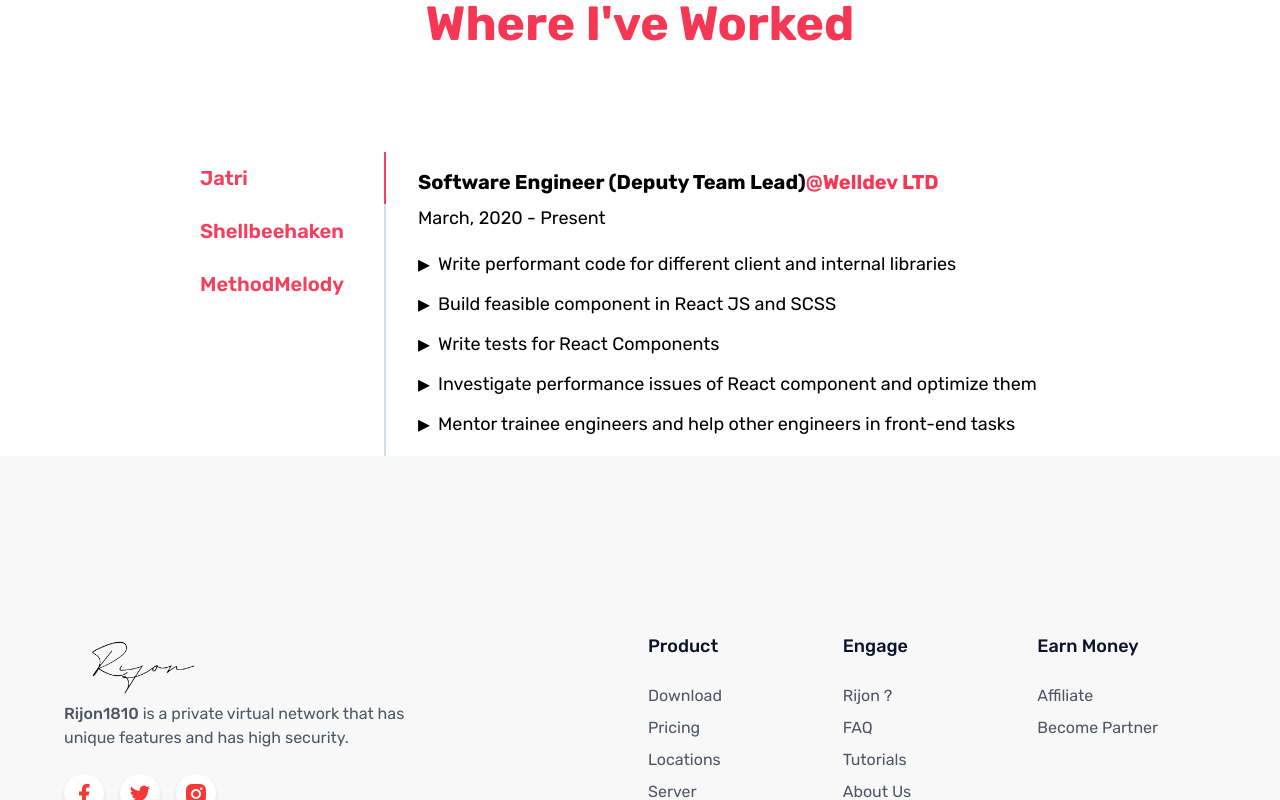
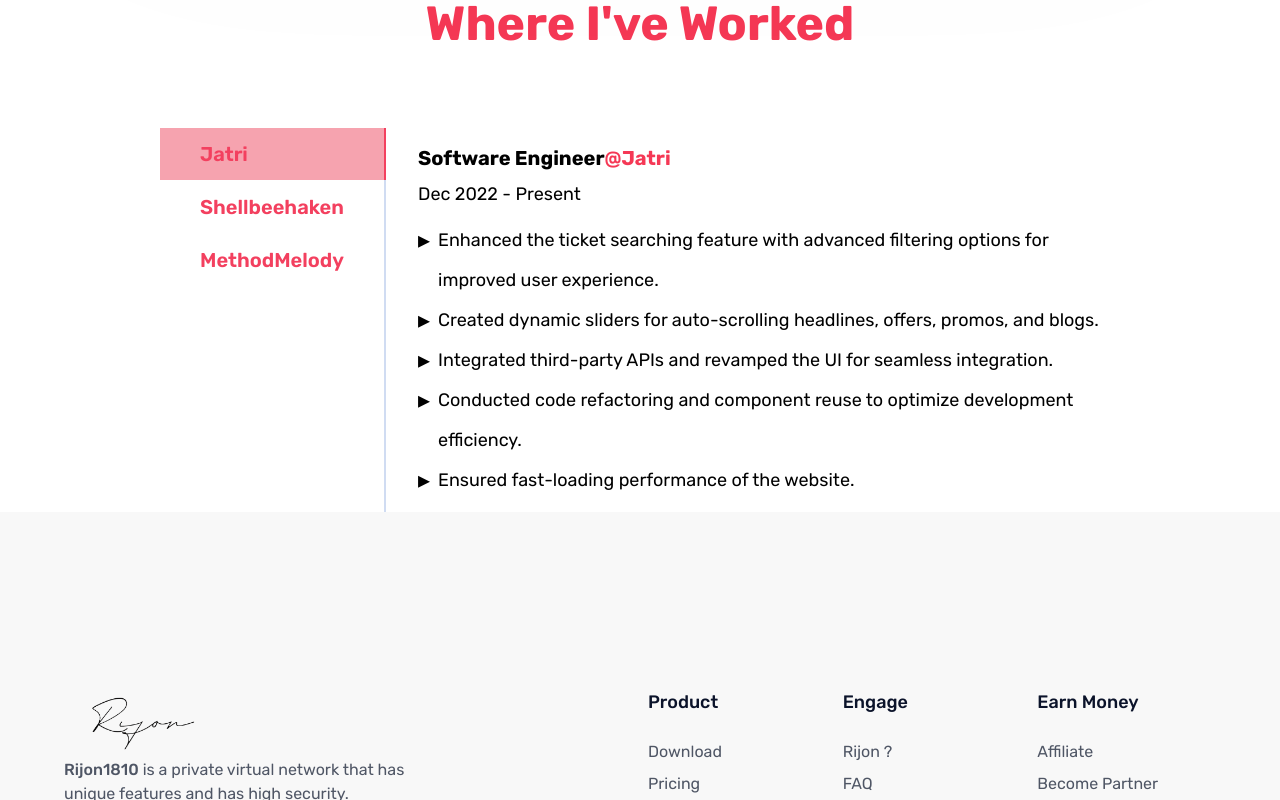
Before and after one commit to Rijon1810/dream-rijon1810-client, a Next.js app: page / in a window 1280 px wide. Shown: the part 1135-1935 px from the top of the page. Built offline with nearby package versions, Linux system fonts and the light colour scheme.

Commit message:
work place section completed

```diff
--- a/components/About/WorkPlace/WorkPlace.jsx
+++ b/components/About/WorkPlace/WorkPlace.jsx
@@ -15,18 +15,54 @@
     {
       name: "Jatri",
       key: 0,
+      designation: "Software Engineer",
+      duration: "Dec 2022 - Present",
+      responsibility: [
+        "Enhanced the ticket searching feature with advanced filtering options for improved user experience.",
+        "Created dynamic sliders for auto-scrolling headlines, offers, promos, and blogs.",
+        "Integrated third-party APIs and revamped the UI for seamless integration.",
+        "Conducted code refactoring and component reuse to optimize development efficiency.",
+        "Ensured fast-loading performance of the website.",
+      ],
     },
 
     {
       name: "Shellbeehaken",
       key: 1,
+      designation: "Software Engineer",
+      duration: "Jan 2022 - Nov 2022",
+      responsibility: [
+        "Implemented pre-rendering techniques with static generation and server-side rendering.",
+        "Developed dynamic pagination, form validation, and animation features.",
+        "Added Google Analytics for tracking website traffic and user behavior.",
+        "Utilized Redux for efficient state management in Next.js projects.",
+        "Enhanced SEO compatibility through dynamic metadata generation.",
+      ],
     },
 
     {
       name: "MethodMelody",
       key: 2,
+      designation: "Software Developer",
+      duration: "Mar 2021 - Dec 2021",
+      responsibility: [
+        "Implemented a metronome feature to help musicians maintain steady time during practice sessions.",
+        "Developed a Freebies service offering various resources such as blogs, videos, FAQs, and images.",
+        "Integrated a feature-rich React video player to enhance the user experience.",
+        "Successfully integrated the SSL Commerz payment gateway for seamless and secure transactions.",
+        "Ensured codebase quality through diligent code reviewing.",
+      ],
     },
   ];
+
+  const companyDesignation = companyList[selectedCompany].designation;
+
+  const companyName = companyList[selectedCompany].name;
+
+  const jobDuration = companyList[selectedCompany].duration;
+
+  const jobResponsibility = companyList[selectedCompany].responsibility;
+
   return (
     <ScrollAnimationWrapper>
       <motion.div
@@ -34,7 +70,7 @@
         variants={scrollAnimation}
       >
         <div className="text-xl lg:text-2xl xl:text-3xl font-medium text-black-600 leading-normal flex items-center justify-center py-10">
-          <h1 className="font-bold mb-10 md:mb-12 lg:mb-16 text-3xl leading-10 md:text-4xl lg:text-5xl text-center text-primary">
+          <h1 className="font-bold 8-10 md:mb-8 lg:mb-10 text-3xl leading-10 md:text-4xl lg:text-5xl text-center text-primary">
             Where I've Worked
           </h1>
         </div>
@@ -45,7 +81,9 @@
                 <h1
                   key={company.key}
                   onClick={() => handleCompanySelect(company.key)}
-                  className="py-2 sm:py-3 px-6 sm:px-10 cursor-pointer hover:bg-thirdly font-bold md:font-semibold text-sm md:text-xl whitespace-nowrap mb-px transition-colors duration-300 text-secondary"
+                  className={`py-2 sm:py-3 px-6 sm:px-10 cursor-pointer hover:bg-thirdly font-bold md:font-semibold text-sm md:text-xl whitespace-nowrap mb-px transition-colors duration-300 text-secondary ${
+                    company.key === selectedCompany && "bg-thirdly"
+                  }`}
                 >
                   {company.name}
                 </h1>
@@ -57,7 +95,7 @@
                 style={{
                   transform: `translateY(calc(${
                     selectedCompany * 100
-                  }% + 0px))`,
+                  }% + ${selectedCompany}px))`,
                   height: "52px",
                 }}
               ></div>
@@ -72,50 +110,27 @@
               }}
             >
               <h2 className="font-bold text-lg leading-8 md:text-xl md:leading-9 mb-1">
-                Software Engineer (Deputy Team Lead)
+                {companyDesignation}
                 <a
                   className="text-primary"
                   href="https://welldev.io"
                   target="_blank"
                   rel="noreferrer"
                 >
-                  @Welldev LTD
+                  @{companyName}
                 </a>
               </h2>
               <h3 className="text-light-gray text-base md:text-lg mb-3">
-                March, 2020 - Present
+                {jobDuration}
               </h3>
               <main className="text-base md:text-lg leading-9 md:leading-10">
                 <ul>
-                  <li className="flex">
-                    <span className="text-2xl mt-1 mr-2">▸</span>
-                    <span>
-                      Write performant code for different client and internal
-                      libraries
-                    </span>
-                  </li>
-                  <li className="flex">
-                    <span className="text-2xl mt-1 mr-2">▸</span>
-                    <span>Build feasible component in React JS and SCSS</span>
-                  </li>
-                  <li className="flex">
-                    <span className="text-2xl mt-1 mr-2">▸</span>
-                    <span>Write tests for React Components</span>
-                  </li>
-                  <li className="flex">
-                    <span className="text-2xl mt-1 mr-2">▸</span>
-                    <span>
-                      Investigate performance issues of React component and
-                      optimize them
-                    </span>
-                  </li>
-                  <li className="flex">
-                    <span className="text-2xl mt-1 mr-2">▸</span>
-                    <span>
-                      Mentor trainee engineers and help other engineers in
-                      front-end tasks
-                    </span>
-                  </li>
+                  {jobResponsibility.map((item, index) => (
+                    <li className="flex" key={index}>
+                      <span className="text-2xl mt-1 mr-2">▸</span>
+                      <span>{item}</span>
+                    </li>
+                  ))}
                 </ul>
               </main>
             </div>
```
